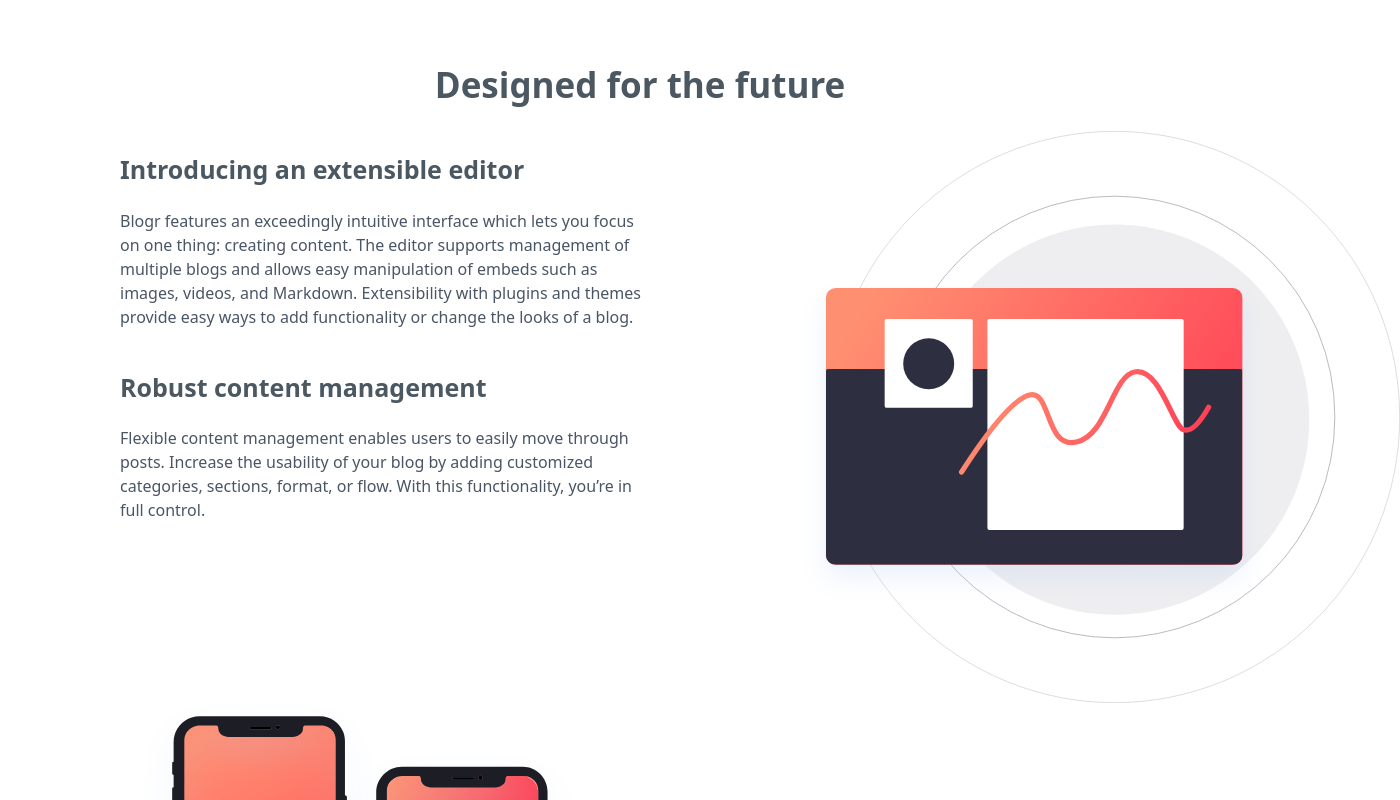
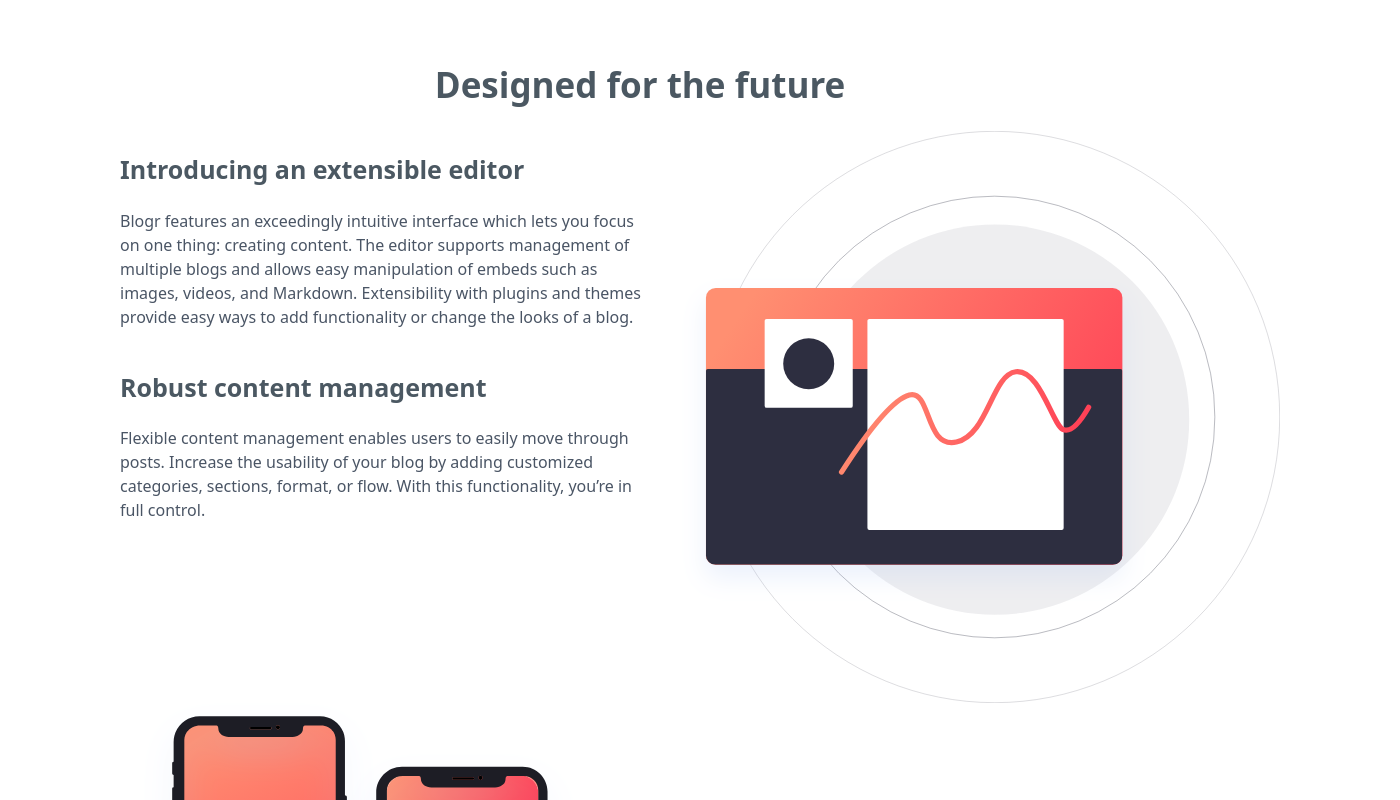
Before and after one commit to Nelson19so/blogr_landingpage, a React (Vite) app: page / in a window 1280 px wide. Shown: the part 540-1340 px from the top of the page, 1400 px wide, since content can reach past the window. Built offline with nearby package versions, Linux system fonts and the light colour scheme.

Commit message:
testing new design

```diff
--- a/src/pages/Home.jsx
+++ b/src/pages/Home.jsx
@@ -35,8 +35,8 @@ function Home() {
               <div className="md:w-40% w-full container-img md:hidden block">
                 <img
                   src={editorMobile}
-                  alt=""
-                  className="md:ml-30 mb-5 flex justify-self-center"
+                  alt="editormobile"
+                  className="mb-5 flex justify-self-center"
                   width="300"
                 />
               </div>
@@ -79,7 +79,7 @@ function Home() {
               </div>
 
               <div className="md:w-40% w-full container-img md:block hidden">
-                <img src={editorDesktop} alt="" className="md:ml-30 mb-5" />
+                <img src={editorDesktop} alt="" className="mb-5" />
               </div>
             </div>
           </div>
```
